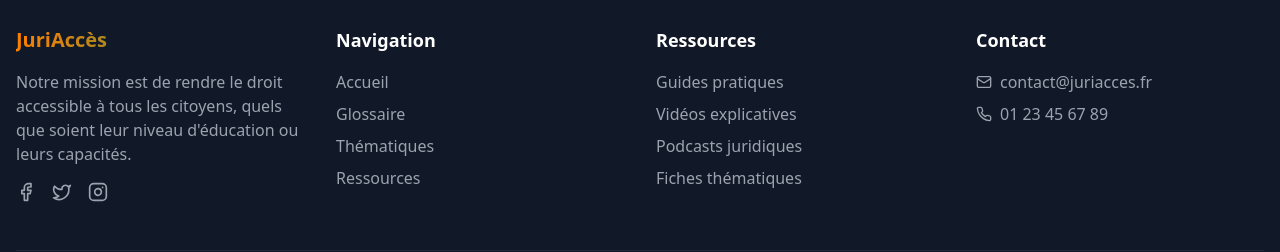
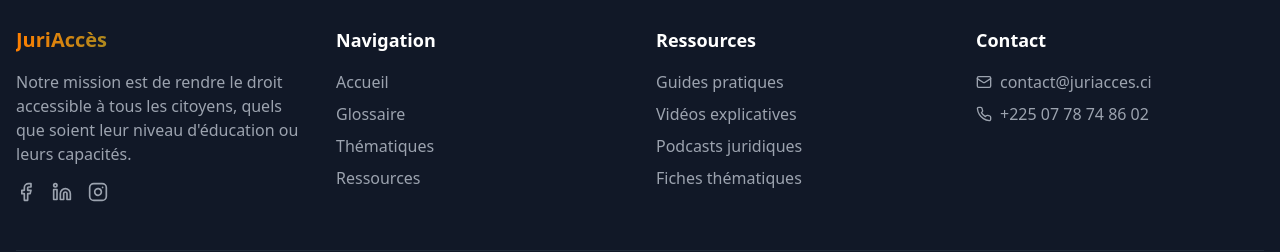
Before and after one commit to AgohChris/VulgarisationDesDroits, a React (Vite) app: page / in a window 1280 px wide. Shown: the part 4356-4608 px from the top of the page. Built offline with nearby package versions, Linux system fonts and the light colour scheme.

Commit message:
Auto-commit du : 11-05-2025 à 21:18:15

```diff
--- a/src/components/Footer.jsx
+++ b/src/components/Footer.jsx
@@ -1,7 +1,7 @@
 
 import React from "react";
 import { Link } from "react-router-dom";
-import { Facebook, Twitter, Instagram, Mail, Phone } from "lucide-react";
+import { Facebook, Twitter, Instagram, Mail, Phone, Linkedin } from "lucide-react";
 import Newsletter from "@/components/Newsletter";
 
 const Footer = () => {
@@ -18,13 +18,13 @@ const Footer = () => {
               Notre mission est de rendre le droit accessible à tous les citoyens, quels que soient leur niveau d'éducation ou leurs capacités.
             </p>
             <div className="flex space-x-4">
-              <a href="#" className="text-gray-400 hover:text-white transition-colors">
+              <a href="https://facebook.com" className="text-gray-400 hover:text-white transition-colors">
                 <Facebook size={20} />
               </a>
-              <a href="#" className="text-gray-400 hover:text-white transition-colors">
-                <Twitter size={20} />
+              <a href="https://linkedin.com" className="text-gray-400 hover:text-white transition-colors">
+                <Linkedin size={20} />
               </a>
-              <a href="#" className="text-gray-400 hover:text-white transition-colors">
+              <a href="https://instagram.com" className="text-gray-400 hover:text-white transition-colors">
                 <Instagram size={20} />
               </a>
             </div>
@@ -55,11 +55,11 @@ const Footer = () => {
             <ul className="space-y-2">
               <li className="flex items-center text-gray-400">
                 <Mail size={16} className="mr-2" />
-                <span>contact@juriacces.fr</span>
+                <span>contact@juriacces.ci</span>
               </li>
               <li className="flex items-center text-gray-400">
                 <Phone size={16} className="mr-2" />
-                <span>01 23 45 67 89</span>
+                <span>+225 07 78 74 86 02</span>
               </li>
             </ul>
           </div>
```
